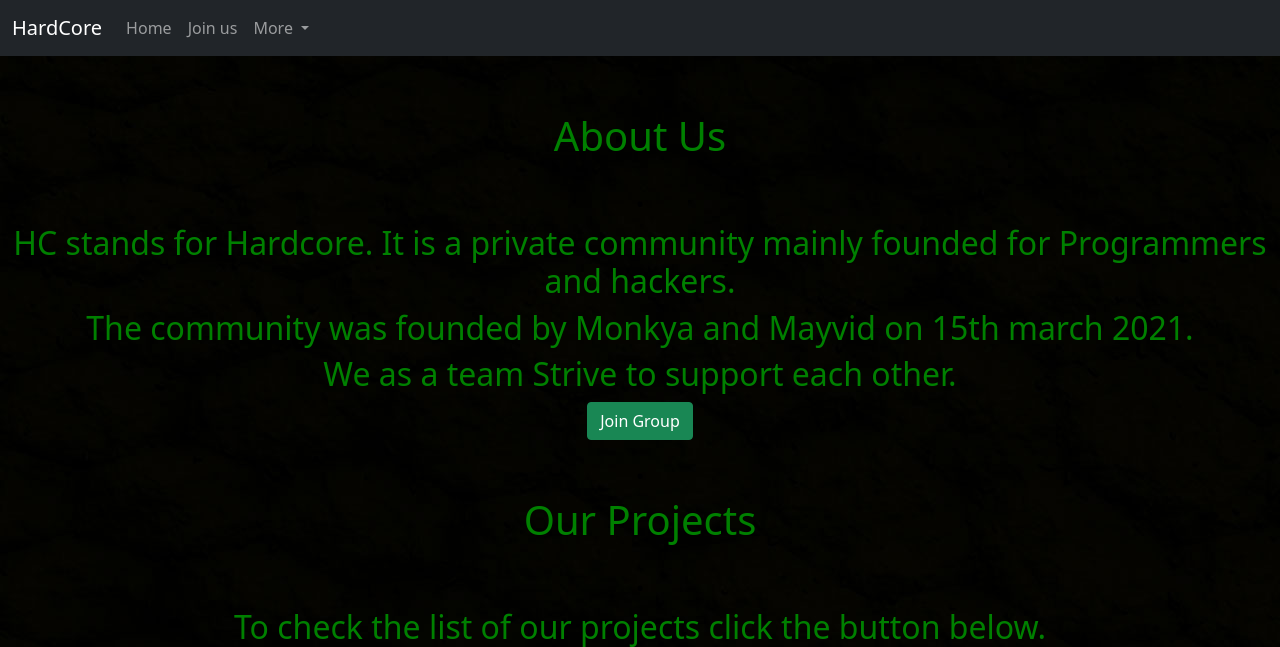
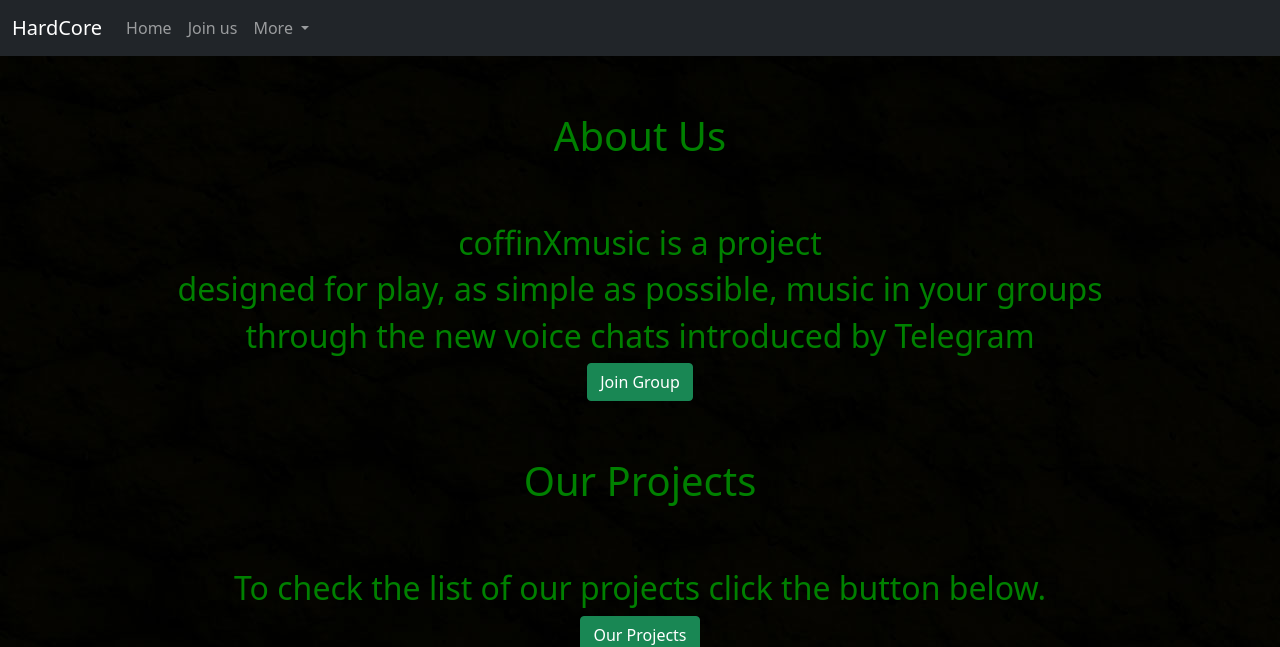
Before and after one commit to theshashankk/hardcore, a Django app: page / in a window 1280 px wide. Shown: the top 647 px of the page. Run offline with Django 3.2, Linux system fonts and the light colour scheme.

Commit message:
Update index.html

```diff
--- a/djangotry/hardcore/templates/index.html
+++ b/djangotry/hardcore/templates/index.html
@@ -6,15 +6,15 @@
 <h1 style="color:black;">.</h1>
 <h1 style="color:green;">About Us</h1>
 <h1 style="color:black;">.</h1>
-<h2 style="color:green;">HC stands for Hardcore. It is a private community mainly founded for Programmers and hackers. </h2>
-<h2 style="color:green;">The community was founded by Monkya and Mayvid on 15th march 2021. </h2>
-<h2 style="color:green;">We as a team Strive to support each other. </h2>
-<a class="btn btn-success" href="https://telegram.me/joinchat/ijqsdhtPKVtlZWJh" role="button">Join Group</a>
+<h2 style="color:green;">coffinXmusic is a project </h2>
+<h2 style="color:green;">designed for play, as simple as possible, music in your groups </h2>
+<h2 style="color:green;">through the new voice chats introduced by Telegram </h2>
+<a class="btn btn-success" href="https://t.me/CoffinXsupport" role="button">Join Group</a>
 <h1 style="color:black;">.</h1>
 <h1 style="color:green;">Our Projects</h1>
 <h1 style="color:black;">.</h1>
 <h2 style="color:green;">To check the list of our projects click the button below. </h2>
-<a class="btn btn-success" href="https://telegram.me/hardcore_projects" role="button">Our Projects</a>
+<a class="btn btn-success" href="https://t.me/CoffinXsupport/69" role="button">Our Projects</a>
 
 </div>
 
```
